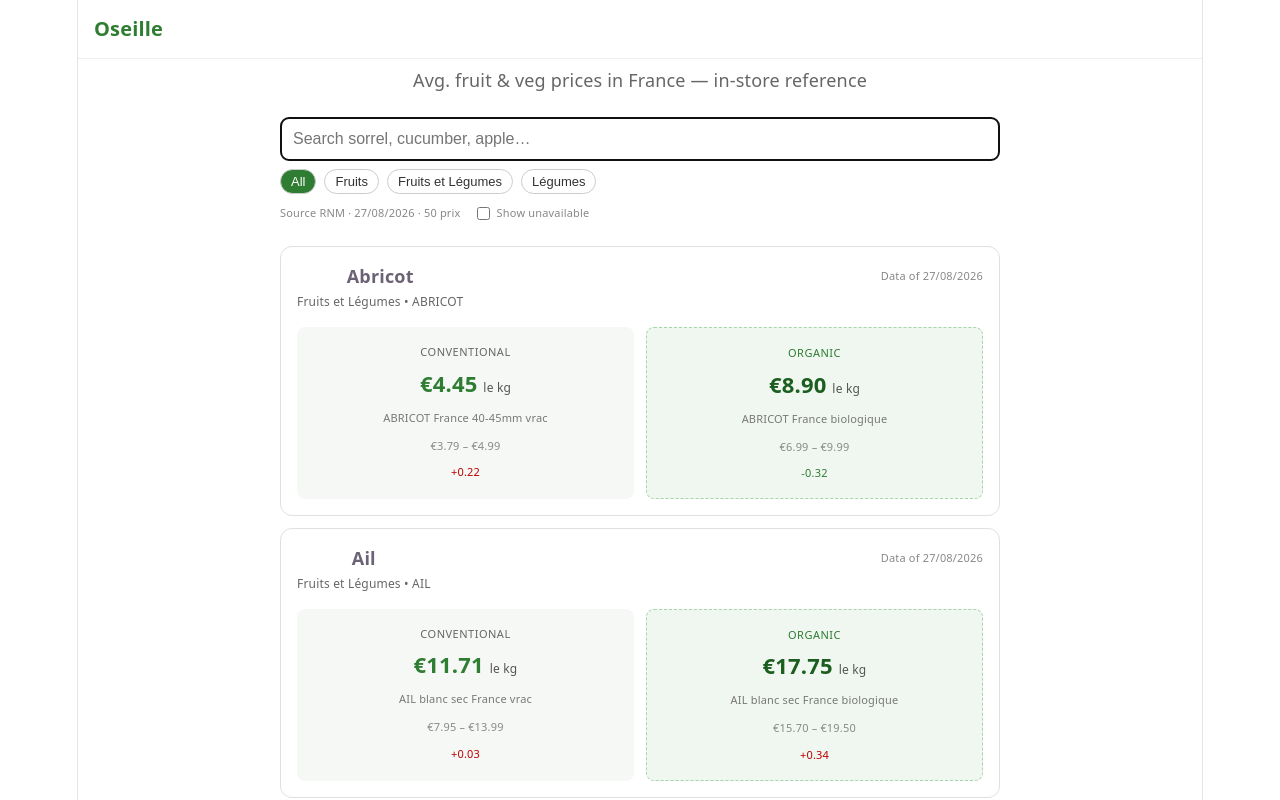
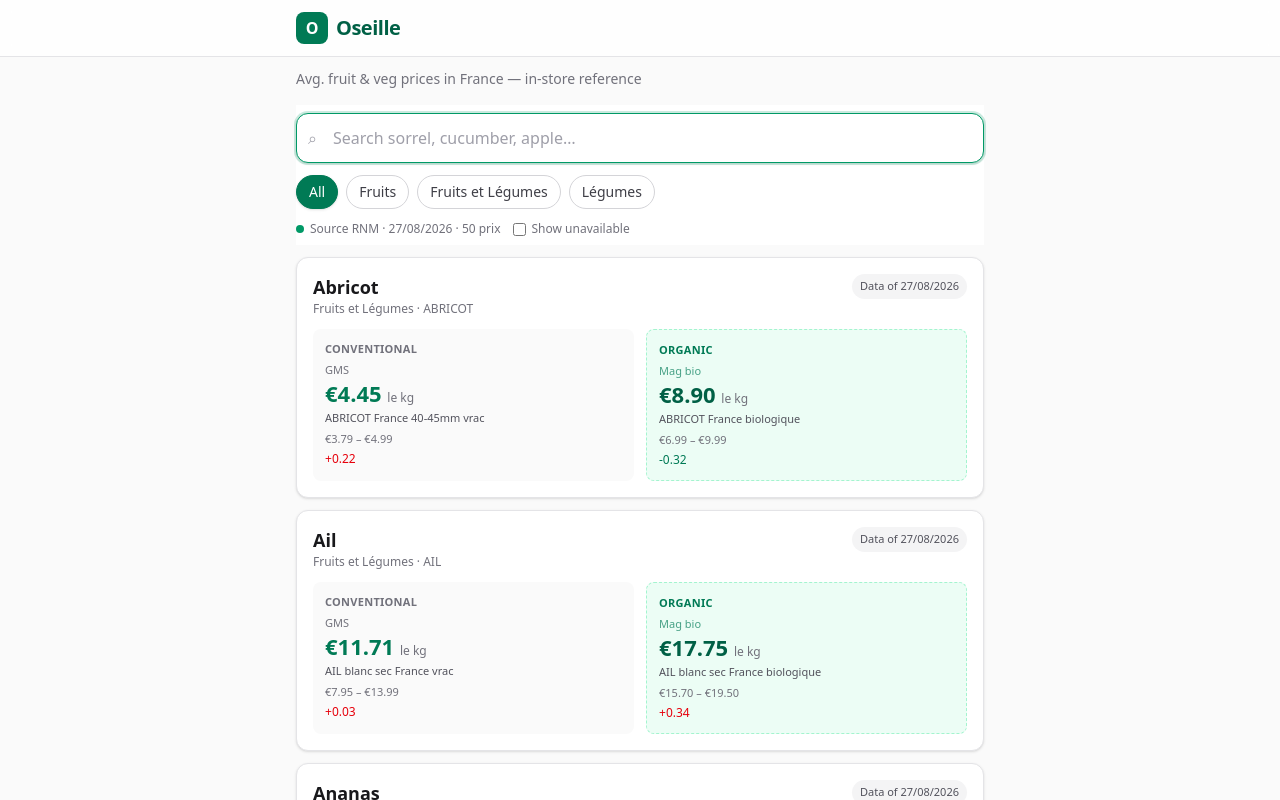
Before and after one commit to smaftoul/oseille, a React (Vite) app: page / in a window 1280 px wide. Shown: the top 800 px of the page. Built offline with nearby package versions, Linux system fonts and the light colour scheme.

Commit message:
style: Tailwind v4 polish — skeletons, sticky search, PriceCard, header

```diff
--- a/package.json
+++ b/package.json
@@ -18,12 +18,14 @@
     "react-router-dom": "^7.18.3"
   },
   "devDependencies": {
+    "@tailwindcss/vite": "^4.3.3",
     "@types/node": "^24.13.3",
     "@types/react": "^19.2.18",
     "@types/react-dom": "^19.2.4",
     "@vitejs/plugin-react": "^6.1.0",
     "oxlint": "^1.79.0",
     "sharp": "^0.35.4",
+    "tailwindcss": "^4.3.3",
     "tsx": "^4.23.13",
     "typescript": "~6.0.2",
     "vite": "^8.2.2",
--- a/src/App.tsx
+++ b/src/App.tsx
@@ -5,6 +5,19 @@ import { useInstallPrompt } from "./hooks/useInstallPrompt.ts";
 import type { PricesPayload, ProductData } from "./lib/types";
 import { PriceCard } from "./components/PriceCard.tsx";
 import { formatDate } from "./lib/format";
+
+function Skeleton() {
+  return (
+    <div className="animate-pulse rounded-xl border border-zinc-200 bg-white p-4">
+      <div className="h-5 w-32 rounded bg-zinc-200" />
+      <div className="mt-2 h-3 w-20 rounded bg-zinc-100" />
+      <div className="mt-4 grid grid-cols-2 gap-3">
+        <div className="h-24 rounded-lg bg-zinc-100" />
+        <div className="h-24 rounded-lg bg-zinc-100" />
+      </div>
+    </div>
+  );
+}
 
 function Home() {
   const { t, i18n } = useTranslation();
@@ -45,8 +58,10 @@ function Home() {
   }, [data, q, group, showUnavailable]);
 
   return (
-    <div style={{ padding: 16, maxWidth: 720, margin: "0 auto" }}>
-      <div style={{ position: "sticky", top: 0, background: "#fff", padding: "8px 0 12px", zIndex: 1 }}>
+    <div className="mx-auto max-w-[720px] p-4">
+      <div className="sticky top-0 z-10 bg-white py-2">
+        <div className="relative">
+          <span className="pointer-events-none absolute left-3 top-1/2 -translate-y-1/2 text-zinc-400">⌕</span>
           <input
             type="search"
             placeholder={t("search.placeholder")}
@@ -54,44 +69,37 @@ function Home() {
             value={q}
             onChange={(e) => setQ(e.target.value)}
             autoFocus
-          style={{ width: "100%", padding: 12, fontSize: 16, borderRadius: 8, border: "1px solid #ccc" }}
+            className="w-full rounded-xl border border-zinc-300 bg-white py-3 pl-9 pr-4 text-[16px] shadow-sm placeholder:text-zinc-400 focus:border-emerald-600 focus:outline-none focus:ring-2 focus:ring-emerald-600/20"
           />
-        <div style={{ display: "flex", gap: 8, marginTop: 8, flexWrap: "wrap" }}>
+          {q && (
             <button
-            onClick={() => setGroup("All")}
-            style={{
-              padding: "4px 10px",
-              borderRadius: 999,
-              border: "1px solid #ccc",
-              background: group === "All" ? "#2e7d32" : "#fff",
-              color: group === "All" ? "#fff" : "#333",
-              fontSize: 13,
-            }}
+              type="button"
+              onClick={() => setQ("")}
+              className="absolute right-3 top-1/2 -translate-y-1/2 rounded-full bg-zinc-100 px-2 py-1 text-xs text-zinc-600 hover:bg-zinc-200"
             >
-            All
+              ✕
             </button>
-          {groups.map((g) => (
+          )}
+        </div>
+        <div className="mt-3 flex flex-wrap gap-2">
+          {["All", ...groups].map((g) => (
             <button
               key={g}
               onClick={() => setGroup(g)}
-              style={{
-                padding: "4px 10px",
-                borderRadius: 999,
-                border: "1px solid #ccc",
-                background: group === g ? "#2e7d32" : "#fff",
-                color: group === g ? "#fff" : "#333",
-                fontSize: 13,
-              }}
+              className={`rounded-full border px-3 py-1.5 text-sm font-medium transition ${group === g ? "border-emerald-700 bg-emerald-700 text-white shadow-sm" : "border-zinc-300 bg-white text-zinc-700 hover:bg-zinc-50"}`}
             >
               {g}
             </button>
           ))}
         </div>
         {data?.meta && (
-          <div style={{ fontSize: 11, color: "#888", marginTop: 6, display: "flex", gap: 12, flexWrap: "wrap", alignItems: "center" }}>
-            <span>Source RNM · {formatDate(filtered[0]?.lastDate ?? data.products.find(p=>p.lastDate)?.lastDate ?? "")} · {filtered.length} prix</span>
-            <label style={{ display: "flex", alignItems: "center", gap: 4, cursor: "pointer" }}>
-              <input type="checkbox" checked={showUnavailable} onChange={(e)=> setShowUnavailable(e.target.checked)} />
+          <div className="mt-3 flex flex-wrap items-center gap-3 text-xs text-zinc-500">
+            <span className="inline-flex items-center gap-1.5">
+              <span className="h-2 w-2 rounded-full bg-emerald-600" />
+              Source RNM · {formatDate(filtered[0]?.lastDate ?? data.products.find((p) => p.lastDate)?.lastDate ?? "")} · {filtered.length} prix
+            </span>
+            <label className="inline-flex cursor-pointer items-center gap-1.5">
+              <input type="checkbox" checked={showUnavailable} onChange={(e) => setShowUnavailable(e.target.checked)} className="accent-emerald-700" />
               Show unavailable
             </label>
           </div>
@@ -99,23 +107,32 @@ function Home() {
       </div>
 
       {!data ? (
-        <p style={{ color: "#666", marginTop: 16 }}>Loading…</p>
+        <div className="mt-4 flex flex-col gap-3">
+          <Skeleton />
+          <Skeleton />
+          <Skeleton />
+          <Skeleton />
+        </div>
       ) : filtered.length === 0 ? (
-        <p style={{ color: "#666", marginTop: 16 }}>{t("search.noResult")}</p>
+        <div className="mt-8 rounded-xl border border-dashed border-zinc-300 bg-zinc-50 p-8 text-center">
+          <div className="text-2xl">🥕</div>
+          <div className="mt-2 font-medium text-zinc-700">{t("search.noResult")}</div>
+          <div className="mt-1 text-sm text-zinc-500">Try another spelling or toggle “Show unavailable”.</div>
+        </div>
       ) : (
-        <div style={{ display: "flex", flexDirection: "column", gap: 12, marginTop: 8 }}>
+        <div className="mt-3 flex flex-col gap-3">
           {filtered.map((p: ProductData) => (
             <PriceCard key={p.slug} product={p} />
           ))}
         </div>
       )}
 
-      <div style={{ marginTop: 16, fontSize: 11, color: "#888" }}>
+      <div className="mt-6 flex justify-center">
         <button
           onClick={() => i18n.changeLanguage(i18n.language === "en" ? "fr" : "en")}
-          style={{ fontSize: 11, padding: "2px 6px" }}
+          className="rounded-full border border-zinc-300 bg-white px-3 py-1 text-xs text-zinc-600 hover:bg-zinc-50"
         >
-          {i18n.language === "en" ? "FR" : "EN"}
+          {i18n.language === "en" ? "FR · Français" : "EN · English"}
         </button>
       </div>
     </div>
@@ -126,25 +143,32 @@ export default function App() {
   const { t } = useTranslation();
   const { canInstall, install } = useInstallPrompt();
   return (
-    <div style={{ minHeight: "100vh", display: "flex", flexDirection: "column" }}>
-      <header style={{ padding: 16, borderBottom: "1px solid #eee", display: "flex", justifyContent: "space-between", alignItems: "center", position: "sticky", top: 0, background: "#fff", zIndex: 2 }}>
-        <Link to="/" style={{ textDecoration: "none", color: "#2e7d32", fontWeight: 800, fontSize: 20 }}>
-          {t("app.name")}
+    <div className="flex min-h-screen flex-col bg-zinc-50">
+      <header className="sticky top-0 z-20 border-b border-zinc-200 bg-white/80 backdrop-blur">
+        <div className="mx-auto flex max-w-[720px] items-center justify-between px-4 py-3">
+          <Link to="/" className="flex items-center gap-2 text-emerald-800">
+            <span className="flex h-8 w-8 items-center justify-center rounded-lg bg-emerald-700 font-extrabold text-white">O</span>
+            <span className="text-xl font-extrabold tracking-tight">{t("app.name")}</span>
           </Link>
           {canInstall && (
-          <button type="button" onClick={install} style={{ padding: "6px 12px", borderRadius: 8, border: "1px solid #2e7d32", background: "#2e7d32", color: "#fff" }}>
+            <button type="button" onClick={install} className="rounded-full bg-emerald-700 px-4 py-2 text-sm font-medium text-white shadow-sm hover:bg-emerald-800">
               {t("install.cta")}
             </button>
           )}
+        </div>
       </header>
-      <p style={{ padding: "0 16px", color: "#666", maxWidth: 720, margin: "8px auto 0", width: "100%", boxSizing: "border-box" }}>{t("app.tagline")}</p>
-      <div style={{ flex: 1 }}>
+      <div className="mx-auto w-full max-w-[720px] px-4 pt-3 text-sm text-zinc-500">{t("app.tagline")}</div>
+      <div className="flex-1">
         <Routes>
           <Route path="/" element={<Home />} />
         </Routes>
       </div>
-      <footer style={{ padding: 16, color: "#888", fontSize: 11, borderTop: "1px solid #eee", marginTop: 24, textAlign: "center" }}>
+      <footer className="mt-8 border-t border-zinc-200 bg-white py-4 text-center text-xs text-zinc-500">
+        <div className="mx-auto max-w-[720px] px-4">
           {t("price.source")} — {t("price.stale")}
+          <span className="mx-2">·</span>
+          <span title="GMS = Grande et Moyenne Surface (150 magasins) · Bio = magasin spécialisé bio (36 magasins) — no external link">GMS / Mag bio</span>
+        </div>
       </footer>
     </div>
   );
--- a/src/components/PriceCard.tsx
+++ b/src/components/PriceCard.tsx
@@ -1,88 +1,81 @@
 import { useTranslation } from "react-i18next";
 import type { ProductData } from "../lib/types";
-import { formatPrice, formatDate } from "../lib/format";
+import { formatDate, formatPrice } from "../lib/format";
 
 export function PriceCard({ product }: { product: ProductData }) {
   const { t, i18n } = useTranslation();
   const locale = i18n.language === "en" ? "en-GB" : "fr-FR";
   const conv = product.summary.conventional;
   const bio = product.summary.bio;
-
   const name = i18n.language === "en" ? product.name_en : product.name_fr;
 
   if (!conv && !bio) {
     return (
-      <div style={{ border: "1px solid #e0e0e0", borderRadius: 12, padding: 16, background: "#fff" }}>
-        <div style={{ fontWeight: 600, fontSize: 18 }}>{name}</div>
-        <div style={{ color: "#888", fontSize: 13, marginTop: 4 }}>{product.group}</div>
-        <div style={{ color: "#b00", fontSize: 13, marginTop: 8 }}>{t("price.unavailable")}</div>
-        <div style={{ color: "#888", fontSize: 11, marginTop: 4 }}>{product.slug}</div>
+      <div className="rounded-xl border border-zinc-200 bg-white p-4">
+        <div className="text-[18px] font-semibold text-zinc-800">{name}</div>
+        <div className="mt-1 text-xs text-zinc-500">{product.group} · {product.slug}</div>
+        <div className="mt-3 rounded-lg bg-amber-50 px-3 py-2 text-sm text-amber-800">{t("price.unavailable")}</div>
+        <div className="mt-2 text-[11px] text-zinc-400">{product.lastDate ? formatDate(product.lastDate) : "—"}</div>
       </div>
     );
   }
 
   return (
-    <div style={{ border: "1px solid #e0e0e0", borderRadius: 12, padding: 16, background: "#fff", display: "flex", flexDirection: "column", gap: 8 }}>
-      <div style={{ display: "flex", justifyContent: "space-between", alignItems: "flex-start" }}>
+    <div className="rounded-xl border border-zinc-200 bg-white p-4 shadow-sm">
+      <div className="flex items-start justify-between gap-3">
         <div>
-          <div style={{ fontWeight: 700, fontSize: 18 }}>{name}</div>
-          <div style={{ color: "#666", fontSize: 12 }}>{product.group} • {product.slug}</div>
+          <div className="text-[18px] font-bold text-zinc-900">{name}</div>
+          <div className="text-xs text-zinc-500">{product.group} · {product.slug}</div>
         </div>
-        <div style={{ fontSize: 11, color: "#888", textAlign: "right" }}>
+        <div className="shrink-0 rounded-full bg-zinc-100 px-2 py-1 text-[11px] text-zinc-600">
           {product.lastDate ? t("price.updated", { date: formatDate(product.lastDate) }) : ""}
         </div>
       </div>
 
-      <div style={{ display: "grid", gridTemplateColumns: "1fr 1fr", gap: 12, marginTop: 4 }}>
-        <div style={{ background: "#f6f8f6", borderRadius: 8, padding: 12 }}>
-          <div style={{ fontSize: 11, color: "#666", textTransform: "uppercase", letterSpacing: 0.5 }}>{t("price.conventional")}</div>
+      <div className="mt-3 grid grid-cols-2 gap-3">
+        <div className="rounded-lg bg-zinc-50 p-3">
+          <div className="text-[11px] font-semibold uppercase tracking-wide text-zinc-500">{t("price.conventional")}</div>
+          <div className="mt-1 text-[11px] text-zinc-500" title="Grande et Moyenne Surface (150 magasins)">GMS</div>
           {conv ? (
             <>
-              <div style={{ fontSize: 22, fontWeight: 700, color: "#2e7d32", marginTop: 4 }}>
-                {formatPrice(conv.mean, locale)} <span style={{ fontSize: 12, fontWeight: 400, color: "#555" }}>{conv.unit}</span>
+              <div className="mt-1 text-[22px] font-bold leading-none text-emerald-700">
+                {formatPrice(conv.mean, locale)} <span className="text-xs font-normal text-zinc-500">{conv.unit}</span>
               </div>
-              <div style={{ fontSize: 11, color: "#777", marginTop: 4 }}>
-                {conv.libelle}
-              </div>
+              <div className="mt-1 line-clamp-2 text-[11px] text-zinc-600">{conv.libelle}</div>
               {conv.min !== null && conv.max !== null && (
-                <div style={{ fontSize: 11, color: "#888", marginTop: 2 }}>
-                  {formatPrice(conv.min, locale)} – {formatPrice(conv.max, locale)}
-                </div>
+                <div className="mt-1 text-[11px] text-zinc-500">{formatPrice(conv.min, locale)} – {formatPrice(conv.max, locale)}</div>
               )}
               {conv.varia !== null && conv.varia !== 0 && (
-                <div style={{ fontSize: 11, color: conv.varia > 0 ? "#b00" : "#2e7d32" }}>
+                <div className={`mt-1 text-xs font-medium ${conv.varia > 0 ? "text-red-600" : "text-emerald-700"}`}>
                   {conv.varia > 0 ? "+" : ""}{conv.varia.toFixed(2)}
                 </div>
               )}
             </>
           ) : (
-            <div style={{ color: "#888", fontSize: 13, marginTop: 4 }}>—</div>
+            <div className="mt-2 text-sm text-zinc-400">—</div>
           )}
         </div>
 
-        <div style={{ background: "#f0f7f0", borderRadius: 8, padding: 12, border: "1px dashed #a5d6a7" }}>
-          <div style={{ fontSize: 11, color: "#2e7d32", textTransform: "uppercase", letterSpacing: 0.5 }}>{t("price.organic")}</div>
+        <div className="rounded-lg border border-dashed border-emerald-200 bg-emerald-50 p-3">
+          <div className="text-[11px] font-semibold uppercase tracking-wide text-emerald-700">{t("price.organic")}</div>
+          <div className="mt-1 text-[11px] text-emerald-700/70" title="Magasin spécialisé bio (36 magasins)">Mag bio</div>
           {bio ? (
             <>
-              <div style={{ fontSize: 22, fontWeight: 700, color: "#1b5e20", marginTop: 4 }}>
-                {formatPrice(bio.mean, locale)} <span style={{ fontSize: 12, fontWeight: 400, color: "#555" }}>{bio.unit}</span>
+              <div className="mt-1 text-[22px] font-bold leading-none text-emerald-800">
+                {formatPrice(bio.mean, locale)} <span className="text-xs font-normal text-zinc-500">{bio.unit}</span>
               </div>
-              <div style={{ fontSize: 11, color: "#777", marginTop: 4 }}>
-                {bio.libelle}
-              </div>
+              <div className="mt-1 line-clamp-2 text-[11px] text-zinc-600">{bio.libelle}</div>
               {bio.min !== null && bio.max !== null && (
-                <div style={{ fontSize: 11, color: "#888", marginTop: 2 }}>
-                  {formatPrice(bio.min, locale)} – {formatPrice(bio.max, locale)}
-                </div>
+                <div className="mt-1 text-[11px] text-zinc-500">{formatPrice(bio.min, locale)} – {formatPrice(bio.max, locale)}</div>
               )}
               {bio.varia !== null && bio.varia !== 0 && (
-                <div style={{ fontSize: 11, color: bio.varia > 0 ? "#b00" : "#2e7d32" }}>
+                <div className={`mt-1 text-xs font-medium ${bio.varia > 0 ? "text-red-600" : "text-emerald-700"}`}>
                   {bio.varia > 0 ? "+" : ""}{bio.varia.toFixed(2)}
                 </div>
               )}
             </>
           ) : (
-            <div style={{ color: "#888", fontSize: 13, marginTop: 4 }}>—</div>
+            <div className="mt-2 text-sm text-zinc-400">—</div>
           )}
         </div>
       </div>
--- a/src/index.css
+++ b/src/index.css
@@ -1,111 +1,11 @@
+@import "tailwindcss";
+
 :root {
-  --text: #6b6375;
-  --text-h: #08060d;
-  --bg: #fff;
-  --border: #e5e4e7;
-  --code-bg: #f4f3ec;
-  --accent: #aa3bff;
-  --accent-bg: rgba(170, 59, 255, 0.1);
-  --accent-border: rgba(170, 59, 255, 0.5);
-  --social-bg: rgba(244, 243, 236, 0.5);
-  --shadow:
-    rgba(0, 0, 0, 0.1) 0 10px 15px -3px, rgba(0, 0, 0, 0.05) 0 4px 6px -2px;
-
-  --sans: system-ui, 'Segoe UI', Roboto, sans-serif;
-  --heading: system-ui, 'Segoe UI', Roboto, sans-serif;
-  --mono: ui-monospace, Consolas, monospace;
-
-  font: 18px/145% var(--sans);
-  letter-spacing: 0.18px;
-  color-scheme: light dark;
-  color: var(--text);
-  background: var(--bg);
-  font-synthesis: none;
-  text-rendering: optimizeLegibility;
-  -webkit-font-smoothing: antialiased;
-  -moz-osx-font-smoothing: grayscale;
-
-  @media (max-width: 1024px) {
-    font-size: 16px;
-  }
-}
-
-@media (prefers-color-scheme: dark) {
-  :root {
-    --text: #9ca3af;
-    --text-h: #f3f4f6;
-    --bg: #16171d;
-    --border: #2e303a;
-    --code-bg: #1f2028;
-    --accent: #c084fc;
-    --accent-bg: rgba(192, 132, 252, 0.15);
-    --accent-border: rgba(192, 132, 252, 0.5);
-    --social-bg: rgba(47, 48, 58, 0.5);
-    --shadow:
-      rgba(0, 0, 0, 0.4) 0 10px 15px -3px, rgba(0, 0, 0, 0.25) 0 4px 6px -2px;
-  }
-
-  #social .button-icon {
-    filter: invert(1) brightness(2);
-  }
-}
-
-#root {
-  width: 1126px;
-  max-width: 100%;
-  margin: 0 auto;
-  text-align: center;
-  border-inline: 1px solid var(--border);
-  min-height: 100svh;
-  display: flex;
-  flex-direction: column;
-  box-sizing: border-box;
+  color-scheme: light;
 }
 
 body {
   margin: 0;
+  font-family: system-ui, -apple-system, "Segoe UI", Roboto, sans-serif;
+  -webkit-font-smoothing: antialiased;
 }
-
-h1,
-h2 {
-  font-family: var(--heading);
-  font-weight: 500;
-  color: var(--text-h);
-}
-
-h1 {
-  font-size: 56px;
-  letter-spacing: -1.68px;
-  margin: 32px 0;
-  @media (max-width: 1024px) {
-    font-size: 36px;
-    margin: 20px 0;
-  }
-}
-h2 {
-  font-size: 24px;
-  line-height: 118%;
-  letter-spacing: -0.24px;
-  margin: 0 0 8px;
-  @media (max-width: 1024px) {
-    font-size: 20px;
-  }
-}
-p {
-  margin: 0;
-}
-
-code,
-.counter {
-  font-family: var(--mono);
-  display: inline-flex;
-  border-radius: 4px;
-  color: var(--text-h);
-}
-
-code {
-  font-size: 15px;
-  line-height: 135%;
-  padding: 4px 8px;
-  background: var(--code-bg);
-}
--- a/vite.config.ts
+++ b/vite.config.ts
@@ -1,3 +1,4 @@
+import tailwindcss from '@tailwindcss/vite'
 import react from '@vitejs/plugin-react'
 import { defineConfig } from 'vite'
 import { VitePWA } from 'vite-plugin-pwa'
@@ -5,8 +6,7 @@ import { VitePWA } from 'vite-plugin-pwa'
 // https://vite.dev/config/
 export default defineConfig({
   base: process.env.GITHUB_ACTIONS ? "/oseille/" : "/",
-  plugins: [
-    react(),
+  plugins: [tailwindcss(), react(),
     VitePWA({
       registerType: 'autoUpdate',
       includeAssets: ['favicon.svg', 'icons.svg'],
```
Also changed, not shown: src/App.css (deleted, +0 -184 lines), 1 other file (tests, documents, lock files or other folders). Lines whose indentation alone changed are shown as unchanged.
